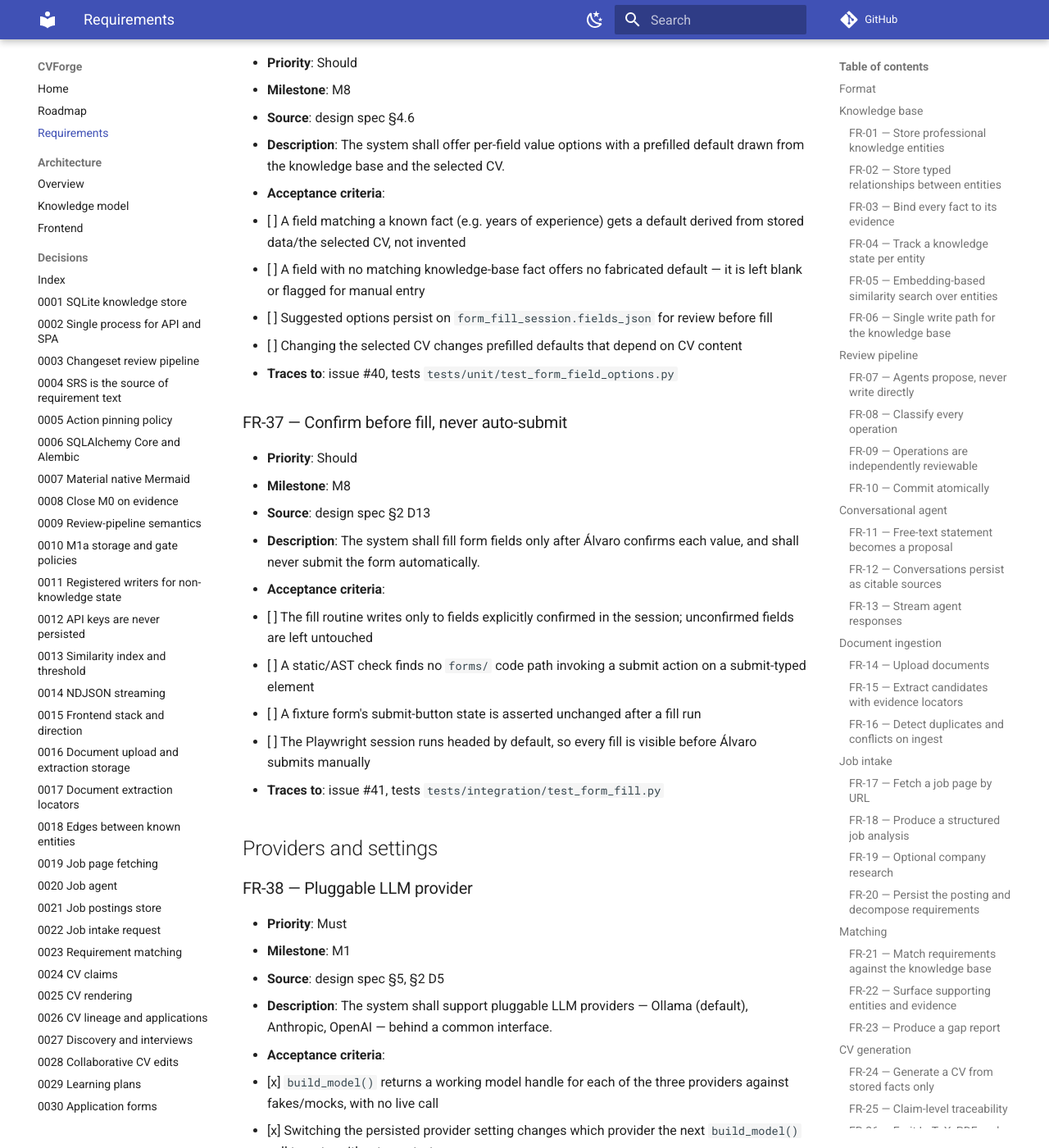
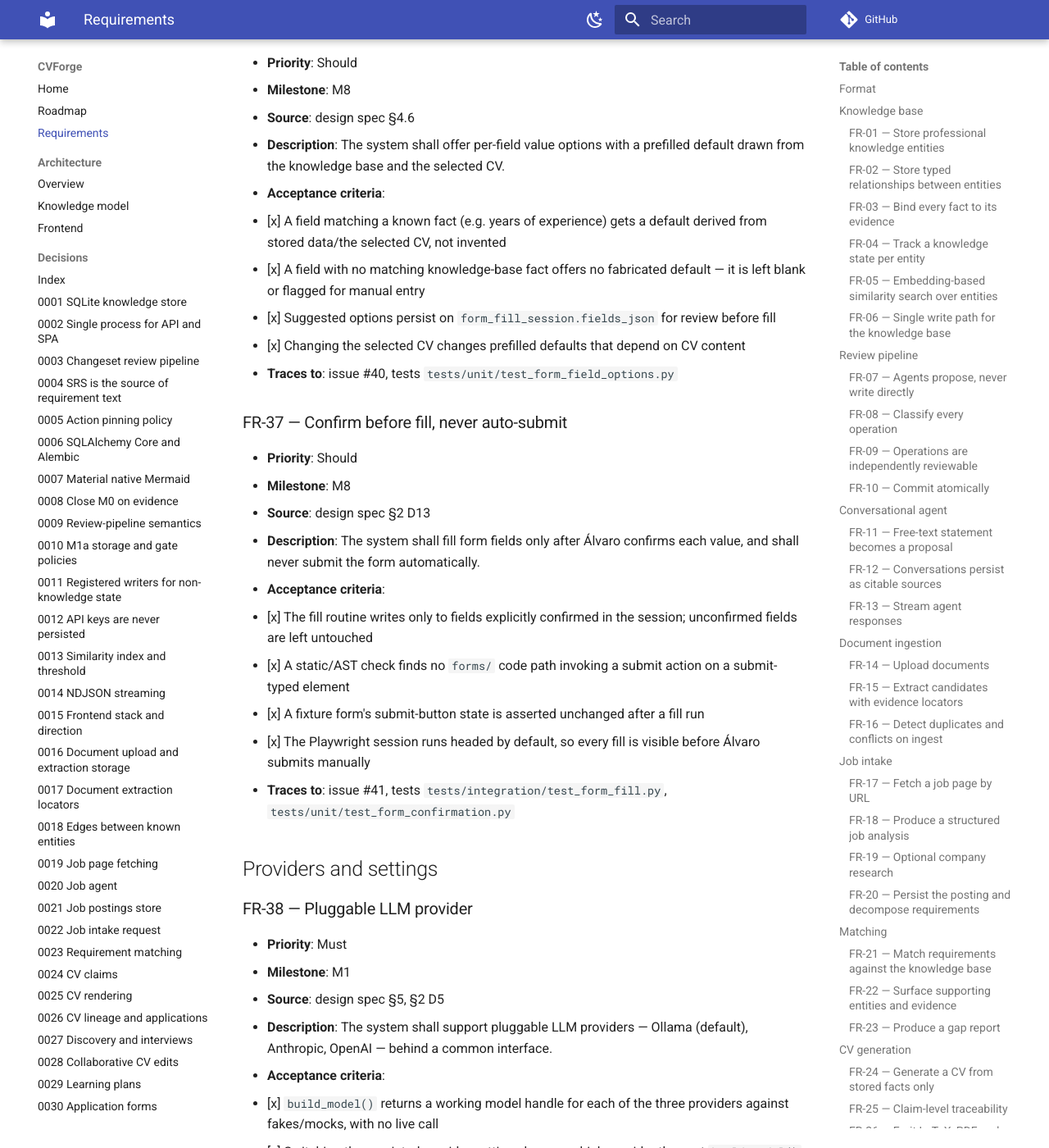
Before and after one commit to SelfishCoconut/cvforge, an MkDocs documentation site: the page built from docs/requirements/srs.md, in a window 1280 px wide and 1400 px high, scrolled down 19709 px. Shown: the whole window at 82% size. Built offline with MkDocs 1.6.1 and Material for MkDocs 9.7.7, drawn with Linux system fonts in a browser that asks for light colours; comment, search, counter and statistics services are not loaded.

Commit message:
fix(forms): screen redirect hops before requesting them, and close test gaps (FR-36, FR-37)
Co-Authored-By: Claude Sonnet 5.5 <noreply@anthropic.com>

```diff
--- a/docs/requirements/srs.md
+++ b/docs/requirements/srs.md
@@ -545,10 +545,10 @@ Each requirement below is a subsection with six fields, in this order:
 - **Description**: The system shall offer per-field value options with a
   prefilled default drawn from the knowledge base and the selected CV.
 - **Acceptance criteria**:
-  - [ ] A field matching a known fact (e.g. years of experience) gets a default derived from stored data/the selected CV, not invented
-  - [ ] A field with no matching knowledge-base fact offers no fabricated default — it is left blank or flagged for manual entry
-  - [ ] Suggested options persist on `form_fill_session.fields_json` for review before fill
-  - [ ] Changing the selected CV changes prefilled defaults that depend on CV content
+  - [x] A field matching a known fact (e.g. years of experience) gets a default derived from stored data/the selected CV, not invented
+  - [x] A field with no matching knowledge-base fact offers no fabricated default — it is left blank or flagged for manual entry
+  - [x] Suggested options persist on `form_fill_session.fields_json` for review before fill
+  - [x] Changing the selected CV changes prefilled defaults that depend on CV content
 - **Traces to**: issue #40, tests `tests/unit/test_form_field_options.py`
 
 ### FR-37 — Confirm before fill, never auto-submit
@@ -558,11 +558,11 @@ Each requirement below is a subsection with six fields, in this order:
 - **Description**: The system shall fill form fields only after Álvaro confirms
   each value, and shall never submit the form automatically.
 - **Acceptance criteria**:
-  - [ ] The fill routine writes only to fields explicitly confirmed in the session; unconfirmed fields are left untouched
-  - [ ] A static/AST check finds no `forms/` code path invoking a submit action on a submit-typed element
-  - [ ] A fixture form's submit-button state is asserted unchanged after a fill run
-  - [ ] The Playwright session runs headed by default, so every fill is visible before Álvaro submits manually
-- **Traces to**: issue #41, tests `tests/integration/test_form_fill.py`
+  - [x] The fill routine writes only to fields explicitly confirmed in the session; unconfirmed fields are left untouched
+  - [x] A static/AST check finds no `forms/` code path invoking a submit action on a submit-typed element
+  - [x] A fixture form's submit-button state is asserted unchanged after a fill run
+  - [x] The Playwright session runs headed by default, so every fill is visible before Álvaro submits manually
+- **Traces to**: issue #41, tests `tests/integration/test_form_fill.py`, `tests/unit/test_form_confirmation.py`
 
 ## Providers and settings
 
```
Also changed, not shown: docs/adr/0030-application-forms-are-analysed-offline-and-filled-only-on-confirmation.md (+2 -1 lines), docs/architecture/knowledge-model.md (+4 -0 lines), docs/roadmap.md (+6 -6 lines), 5 other files.
